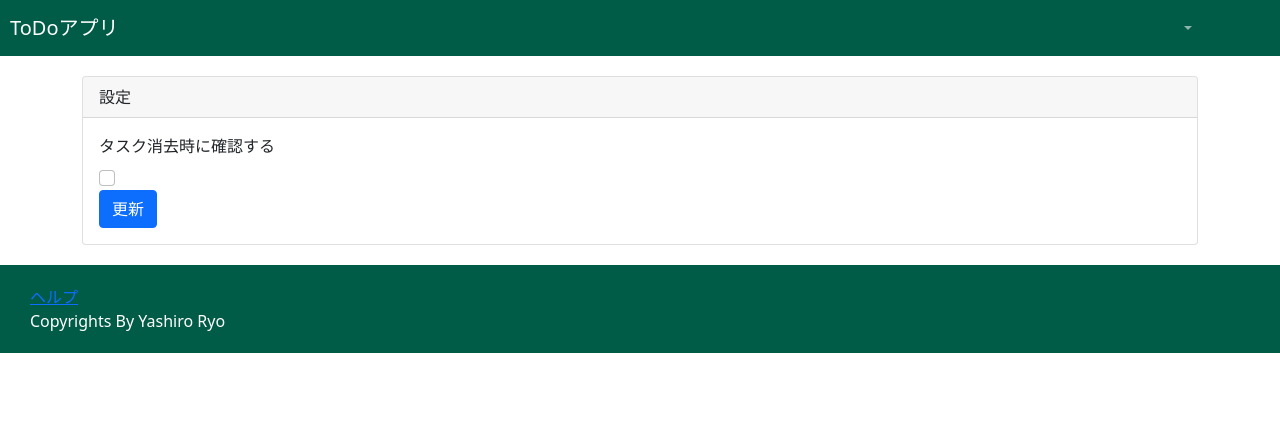
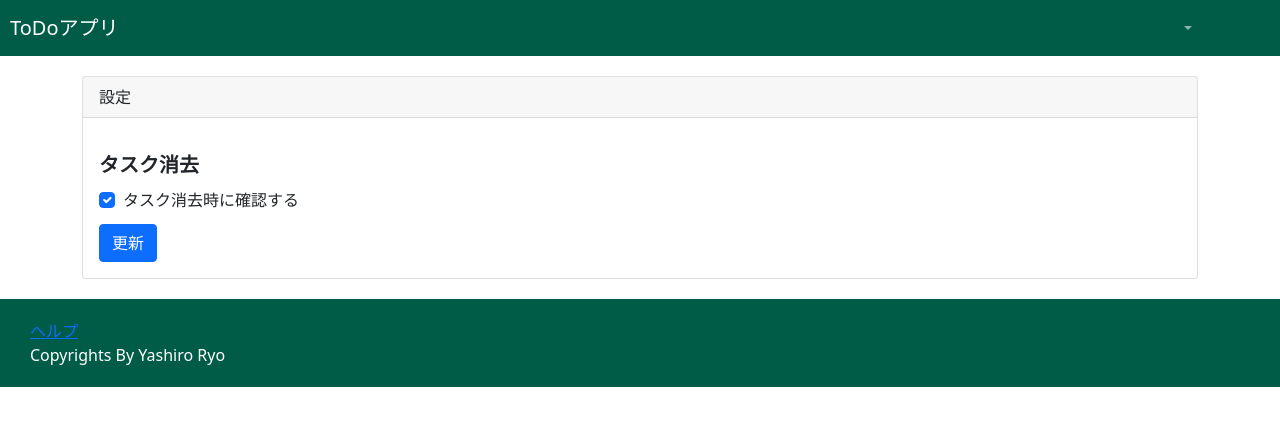
Before and after one commit to yashiro-ryo/todo-app-forntend, a React (Create React App) app: page /setting in a window 1280 px wide. Shown: the top 426 px of the page. Built offline with nearby package versions, Linux system fonts and the light colour scheme; no server answers; sample sign-in values are in the browser's storage.

Commit message:
add: 設定機能を追加

```diff
--- a/package.json
+++ b/package.json
@@ -49,6 +49,7 @@
     ]
   },
   "devDependencies": {
-    "@types/react-router-dom": "^5.3.3"
+    "@types/react-router-dom": "^5.3.3",
+    "eslint-plugin-react-hooks": "^4.6.0"
   }
 }
--- a/src/components/DashBoard.tsx
+++ b/src/components/DashBoard.tsx
@@ -18,6 +18,7 @@ import {
   setTasks,
   getTasks,
   addOneTask,
+  getSettings,
 } from "../datastore/userDataStore";
 import { emitter } from "../service/event";
 import LoadingPane from "./LoadingPane";
@@ -52,6 +53,10 @@ export default function DashBoard() {
     deleteTaskIdChache = Number(
       event.currentTarget.getAttribute("data-task-id")
     );
+    if (getSettings().isDeleteModalShow === false) {
+      handleDeleteTask();
+      return;
+    }
     setDeleteModalShow(true);
   };
   // error msg
--- a/src/components/Setting.tsx
+++ b/src/components/Setting.tsx
@@ -1,17 +1,55 @@
-import react from "react";
+import { useEffect, useState } from "react";
+import { useForm } from "react-hook-form";
 import { Container, Card, Form, Button } from "react-bootstrap";
 import "../style/Setting.scss";
+import { getSettings, getUserToken } from "../datastore/userDataStore";
+import { emitter } from "../service/event";
+import axios from "../config/axiosConfig";
 
 export default function Setting() {
+  const { register, handleSubmit } = useForm();
+  const [statusMsg, setStatusMsg] = useState("");
+  const [setting, setupSettings] = useState({ isDeleteModalShow: true });
+  var settings = {
+    isDeleteModalShow: true,
+  };
+  emitter.on("update-settings", () => {
+    setupSettings(getSettings());
+  });
+  emitter.off("update-settings", () => {});
+  // 設定の読み込み
+  // 設定の反映
+  const onSubmit = (data: any) => {
+    console.log(data.isDeleteModalShow)
+    // axios
+    axios
+      .post(
+        "/user/settings",
+        { isDeleteModalShow: data.isDeleteModalShow },
+        { headers: { token: getUserToken() } }
+      )
+      .then(() => {
+        setStatusMsg("設定を更新しました。");
+      });
+  };
+
   return (
     <Container>
       <Card>
         <Card.Header>設定</Card.Header>
         <Card.Body>
-          <Form>
-            <Form.Label>タスク消去時に確認する</Form.Label>
-            <Form.Check></Form.Check>
-            <Button variant="primary">更新</Button>
+          <p className="status-msg">{statusMsg}</p>
+          <Form onSubmit={handleSubmit(onSubmit)}>
+            <Form.Label className="setting-index">タスク消去</Form.Label>
+            <Form.Check
+              type={"checkbox"}
+              defaultChecked={settings.isDeleteModalShow}
+              label={"タスク消去時に確認する"}
+              {...register("isDeleteModalShow")}
+            ></Form.Check>
+            <Button variant="primary" className="btn-update" type="submit">
+              更新
+            </Button>
           </Form>
         </Card.Body>
       </Card>
--- a/src/config/axiosConfig.ts
+++ b/src/config/axiosConfig.ts
@@ -1,6 +1,7 @@
 import axiosBase from 'axios'
 
-const BASE_URL = 'http://localhost:3030'
+const BASE_URL = 'https://todo-app-yashiro.herokuapp.com'
+//const BASE_URL = 'http://localhost:5050'
 
 const axios = axiosBase.create({
   baseURL: BASE_URL,
--- a/src/datastore/userDataStore.ts
+++ b/src/datastore/userDataStore.ts
@@ -1,9 +1,16 @@
 import { TaskContents } from "../components/DashBoard";
+
+type Settings = {
+  isDeleteModalShow: boolean;
+};
 
 var userId = 0;
 var userName = "";
 var userToken = "";
 var task: Array<TaskContents> = [];
+var localSettings = {
+  isDeleteModalShow: true,
+};
 
 export function getUserId() {
   return userId;
@@ -40,3 +47,11 @@ export function getTasks() {
 export function addOneTask(addTask: TaskContents) {
   task.push(addTask);
 }
+
+export function setSettings(settings: Settings) {
+  localSettings = settings;
+}
+
+export function getSettings() {
+  return localSettings;
+}
--- a/src/service/authService.ts
+++ b/src/service/authService.ts
@@ -2,15 +2,16 @@ import {
   setUserToken,
   setUserId,
   setUserName,
+  setSettings,
+  getSettings,
 } from "../datastore/userDataStore";
 import { emitter } from "../service/event";
 import axios from "../config/axiosConfig";
 
 export default function signin() {
-  //const token = localStorage.getItem("data-user-token");
-  const token =
-    "eyJhbGciOiJIUzI1NiIsInR5cCI6IkpXVCJ9.eyJ1c2VySWQiOjExLCJ1c2VyTmFtZSI6IuW-s-WztuWkqumDjiIsInNldHRpbmciOnsiaXNEZWxldGVNb2RhbFNob3ciOjF9LCJpYXQiOjE2NTQ5NTg4ODZ9.3QRqu_-DMA-nlhKvx39-ihsacMb0mKVhXMO5j0nE4no";
-  if (token?.length != 0 && token != null) {
+  const token = localStorage.getItem("data-user-token");
+  //const token = "eyJhbGciOiJIUzI1NiIsInR5cCI6IkpXVCJ9.eyJ1c2VySWQiOjExLCJ1c2VyTmFtZSI6IuW-s-WztuWkqumDjiIsInNldHRpbmciOnsiaXNEZWxldGVNb2RhbFNob3ciOjF9LCJpYXQiOjE2NTQ5NTg4ODZ9.3QRqu_-DMA-nlhKvx39-ihsacMb0mKVhXMO5j0nE4no";
+  if (token?.length !== 0 && token !== null) {
     setTimeout(() => {
       console.log("token exists local storage");
       setUserToken(token);
@@ -19,7 +20,7 @@ export default function signin() {
     }, 200);
     return;
   } else {
-    window.location.href = "http://localhost:3030/signin";
+    window.location.href = "https://todo-app-yashiro.herokuapp.com/signin";
     return;
   }
 }
@@ -31,4 +32,11 @@ function getUserInfo(token: string) {
     setUserName(result.data.userName);
     emitter.emit("update-user-info");
   });
+  // ユーザー設定の取得
+  axios.get("/user/settings", { headers: { token: token } }).then((result) => {
+    console.log(result);
+    setSettings(result.data);
+    console.log(getSettings());
+    emitter.emit("update-settings");
+  });
 }
--- a/src/style/Setting.scss
+++ b/src/style/Setting.scss
@@ -1,3 +1,17 @@
 .card {
   margin-top: 20px;
+
+  .status-msg {
+    font-size: 20px;
+    color: #0000ff
+  }
+
+  .setting-index {
+    font-size: 20px;
+    font-weight: bold;
+  }
+
+  .btn-update {
+    margin-top: 10px;
+  }
 }
```
Also changed, not shown: 1 other file (tests, documents, lock files or other folders).
